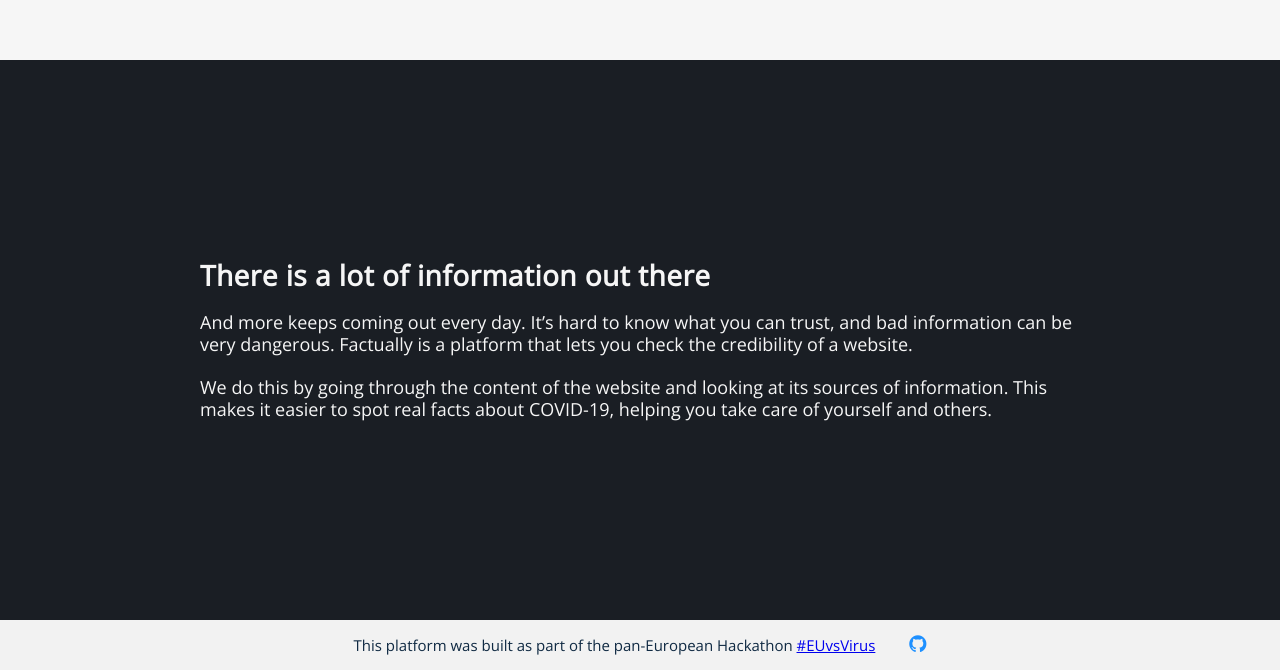
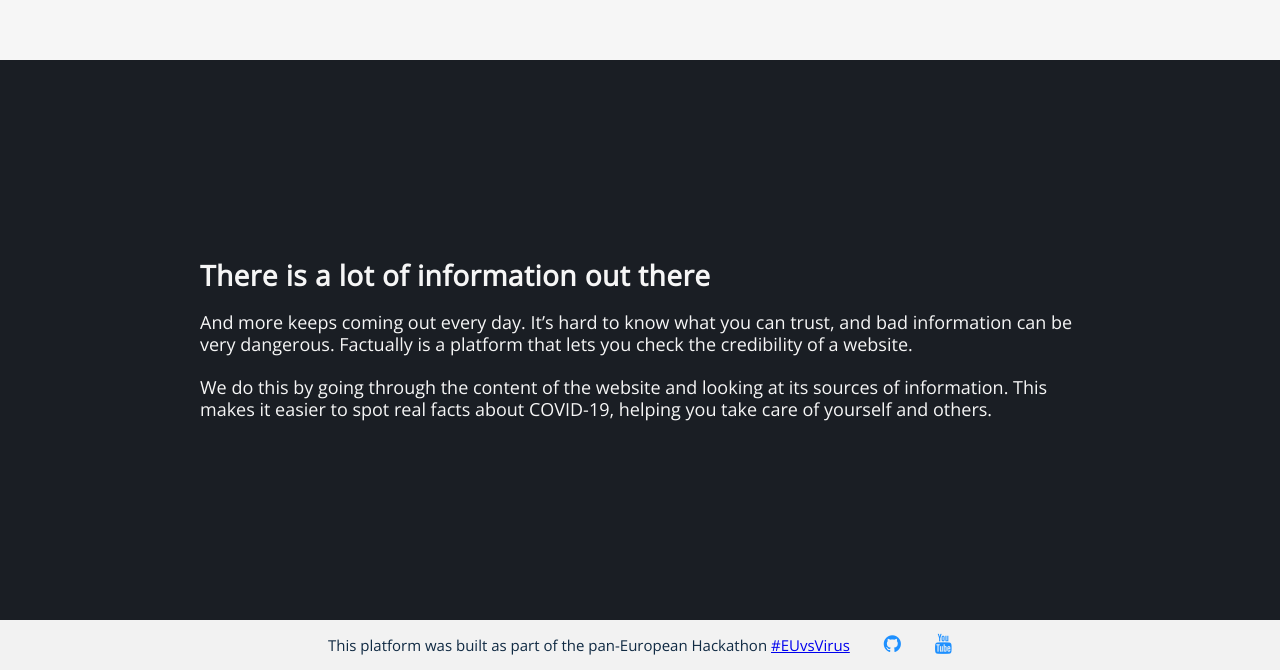
Before and after one commit to edieblu/concrete-wow, a React (Create React App) app: page / in a window 1280 px wide. Shown: the part 1304-1974 px from the top of the page. Built offline with nearby package versions, Linux system fonts and the light colour scheme.

Commit message:
add youtube link to the footer

```diff
--- a/src/Components/Footer/Footer.js
+++ b/src/Components/Footer/Footer.js
@@ -12,6 +12,13 @@ function Footer() {
         <a href="https://github.com/edieblu/concrete-wow" target="_blank" rel="noopener noreferrer">
           <i style={{ fontSize: '20px', marginLeft: '3rem' }} className="fa fa-github"></i>
         </a>{' '}
+        <a
+          href="https://www.youtube.com/watch?v=SkqQ7ovtEDg"
+          target="_blank"
+          rel="noopener noreferrer"
+        >
+          <i style={{ fontSize: '20px', marginLeft: '3rem' }} className="fa fa-youtube"></i>
+        </a>{' '}
       </p>
     </div>
   );
```
